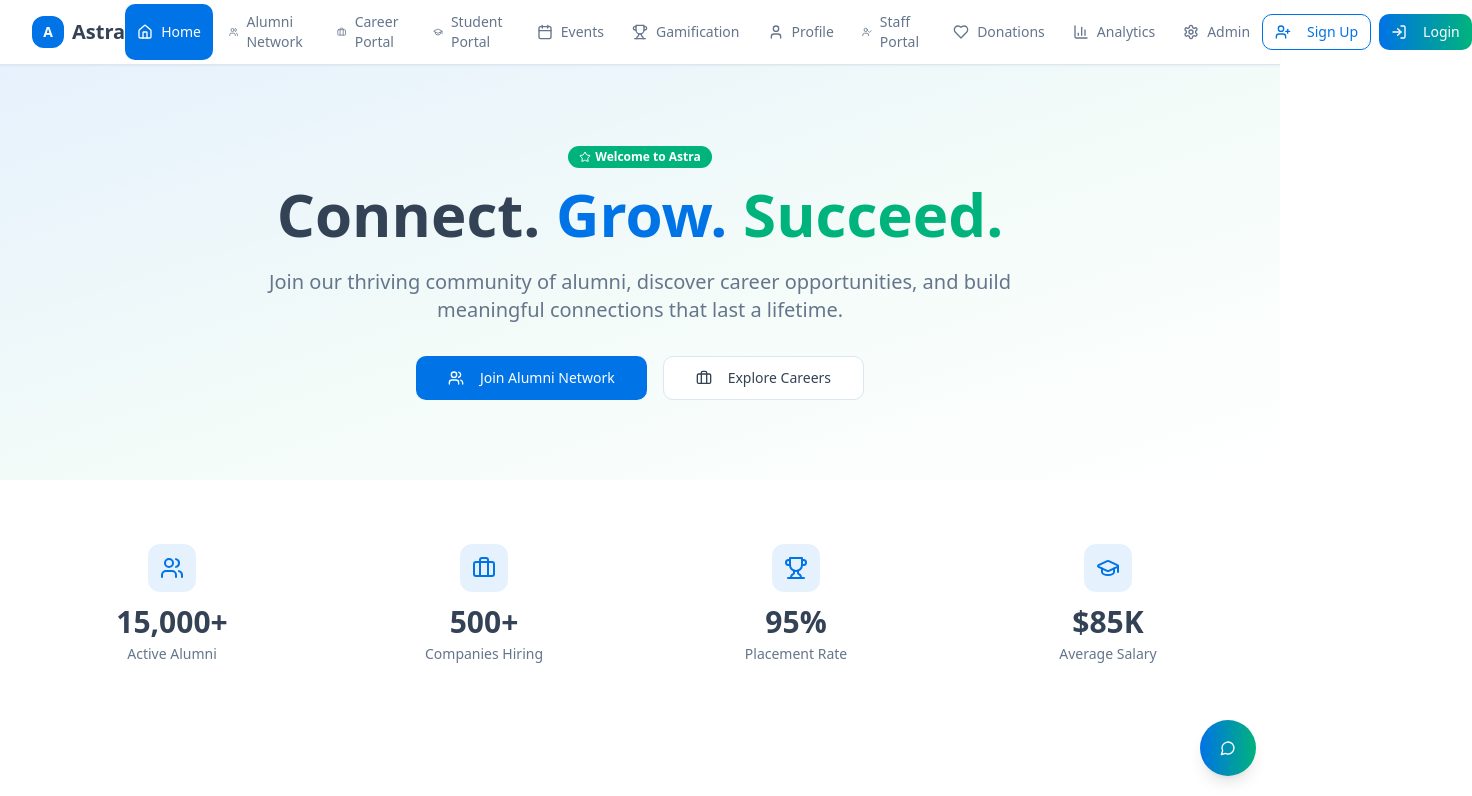
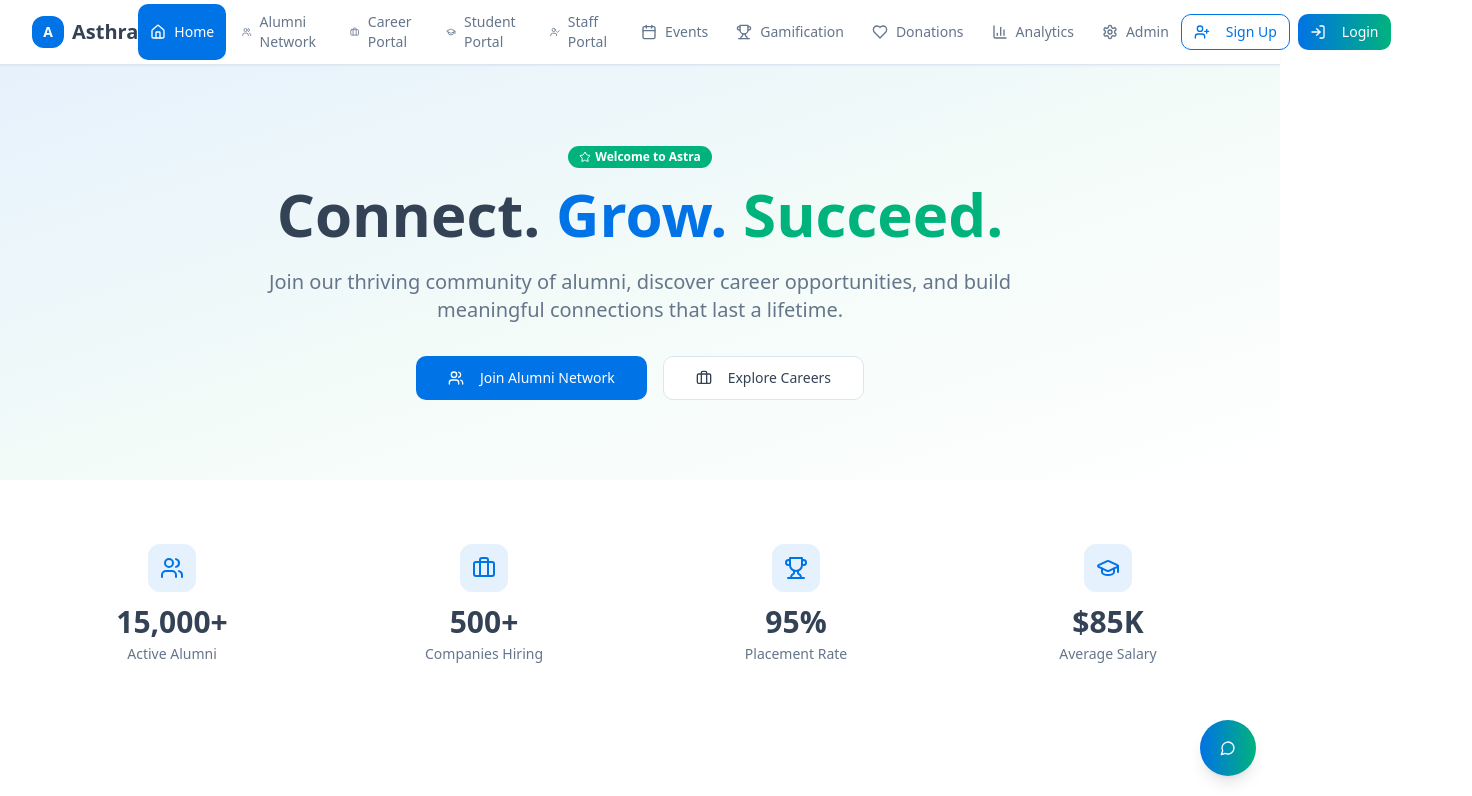
Before and after one commit to Yamunav3/Alumini, a React (Vite) app: page / in a window 1280 px wide. Shown: the top 796 px of the page, 1472 px wide, since content can reach past the window. Built offline with nearby package versions, Linux system fonts and the light colour scheme; the HTML template or start-up script is replaced by a standard one.

Commit message:
Refine navigation and team name

```diff
--- a/src/components/Layout.tsx
+++ b/src/components/Layout.tsx
@@ -34,10 +34,9 @@ const Layout = ({ children }: LayoutProps) => {
     { name: "Alumni Network", href: "/alumni", icon: Users },
     { name: "Career Portal", href: "/careers", icon: Briefcase },
     { name: "Student Portal", href: "/student-portal", icon: GraduationCap },
+    { name: "Staff Portal", href: "/staff", icon: UserCheck },
     { name: "Events", href: "/events", icon: Calendar },
     { name: "Gamification", href: "/gamification", icon: Trophy },
-    { name: "Profile", href: "/profile", icon: User },
-    { name: "Staff Portal", href: "/staff", icon: UserCheck },
     { name: "Donations", href: "/donations", icon: Heart },
     { name: "Analytics", href: "/analytics", icon: BarChart3 },
     { name: "Admin", href: "/admin", icon: Settings },
@@ -57,9 +56,9 @@ const Layout = ({ children }: LayoutProps) => {
                 <div className="w-8 h-8 bg-primary rounded-lg flex items-center justify-center">
                 <span className="text-primary-foreground font-bold text-sm">A</span>
               </div>
-              <span className="text-xl font-bold text-foreground hidden sm:block">
-                Astra
-              </span>
+               <span className="text-xl font-bold text-foreground hidden sm:block">
+                 Asthra
+               </span>
               </Link>
             </div>
 
@@ -172,7 +171,7 @@ const Layout = ({ children }: LayoutProps) => {
         <div className="max-w-7xl mx-auto px-4 sm:px-6 lg:px-8 py-8">
           <div className="grid grid-cols-1 md:grid-cols-4 gap-8">
             <div>
-              <h3 className="text-lg font-semibold text-foreground mb-4">Astra</h3>
+              <h3 className="text-lg font-semibold text-foreground mb-4">Asthra</h3>
               <p className="text-muted-foreground text-sm">
                 Connecting alumni, empowering futures, and building lasting relationships.
               </p>
@@ -203,7 +202,7 @@ const Layout = ({ children }: LayoutProps) => {
             </div>
           </div>
           <div className="border-t border-border mt-8 pt-8 text-center text-sm text-muted-foreground">
-            © 2024 Astra. All rights reserved.
+            © 2024 Asthra. All rights reserved.
           </div>
         </div>
       </footer>
```
